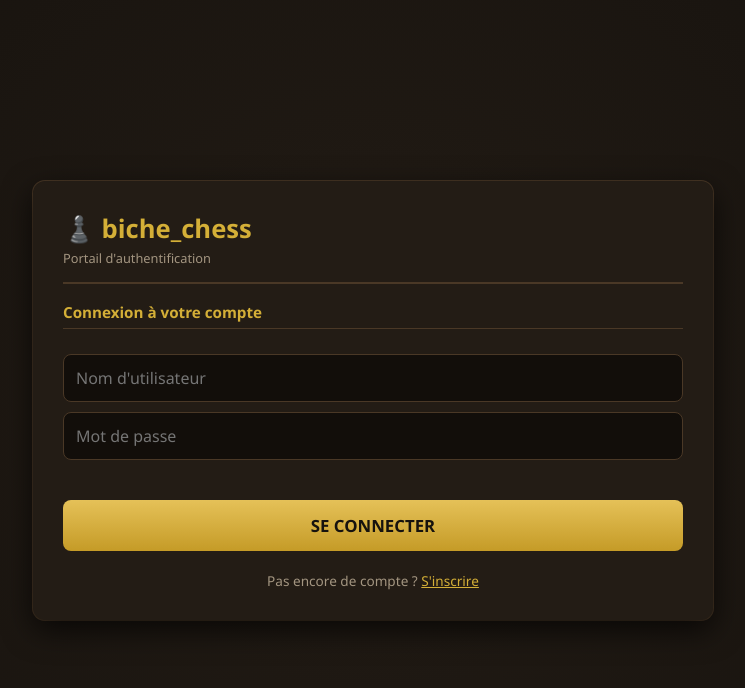
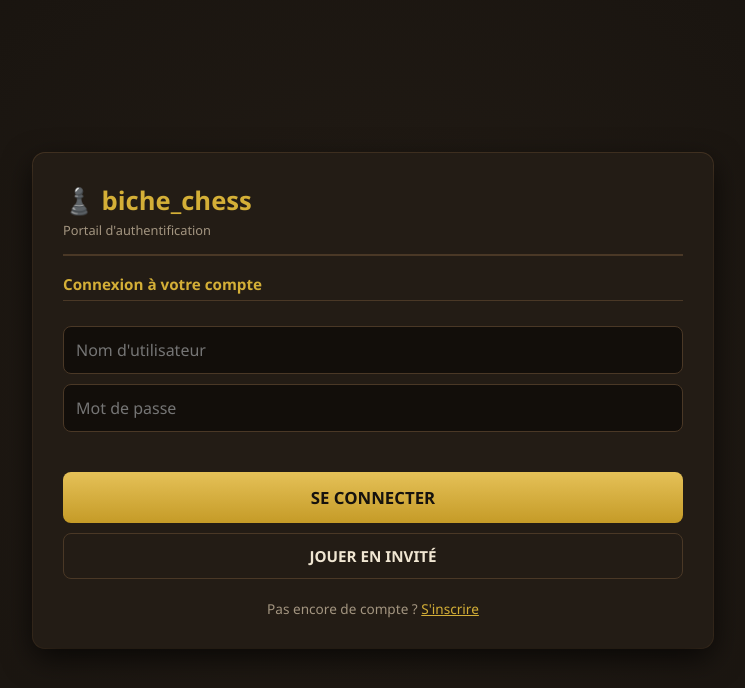
Before and after one commit to bichetonne/echec, a Flask app: page / in a window 1280 px wide. Shown: the top 688 px of the page, without its empty margins (267-1012 px from the left). Run offline with Flask 3, Linux system fonts and the light colour scheme; some libraries are stand-ins or nearby versions.

Commit message:
Ajout du bouton mode invite sans compte

```diff
--- a/templates/index.html
+++ b/templates/index.html
@@ -144,6 +144,26 @@
 
         .btn-start:hover, .btn-auth:hover {
             background: linear-gradient(to bottom, #f3cf66, #d4af37);
+        }
+
+        .btn-guest {
+            width: 100%;
+            padding: 12px;
+            background: transparent;
+            border: 1px solid var(--panel-border);
+            color: var(--text-color);
+            border-radius: 8px;
+            font-weight: 600;
+            font-size: 0.95rem;
+            cursor: pointer;
+            transition: all 0.3s ease;
+            text-transform: uppercase;
+        }
+
+        .btn-guest:hover {
+            border-color: var(--accent-color);
+            color: var(--accent-color);
+            background: rgba(212, 175, 55, 0.05);
         }
 
         .auth-switch {
@@ -294,6 +314,7 @@
                 <input type="password" id="passwordInput" placeholder="Mot de passe">
                 <div id="authMsg"></div>
                 <button class="btn-auth" id="authBtn">Se connecter</button>
+                <button class="btn-guest" id="guestBtn">Jouer en invité</button>
             </div>
             <div class="auth-switch" id="authSwitchText">Pas encore de compte ? <span>S'inscrire</span></div>
         </div>
@@ -377,6 +398,7 @@
                 document.getElementById('authMsg').textContent = "";
             });
 
+            // Bouton Connexion / Inscription
             document.getElementById('authBtn').addEventListener('click', async function() {
                 const username = document.getElementById('usernameInput').value.trim();
                 const password = document.getElementById('passwordInput').value.trim();
@@ -401,7 +423,6 @@
                         currentUser = data.username || username;
                         currentElo = data.elo !== undefined ? data.elo : 1200;
 
-                        // Mettre à jour l'affichage en haut à droite
                         document.getElementById('displayUsername').textContent = currentUser;
                         document.getElementById('displayElo').textContent = currentElo;
                         document.getElementById('headerRightProfile').classList.add('active');
@@ -415,6 +436,20 @@
                 } catch (err) {
                     msgDiv.textContent = "Erreur de connexion au serveur.";
                 }
+            });
+
+            // Bouton Jouer en Invité
+            document.getElementById('guestBtn').addEventListener('click', function() {
+                currentUser = "Invité";
+                currentElo = 1200;
+
+                document.getElementById('displayUsername').textContent = currentUser;
+                document.getElementById('displayElo').textContent = currentElo;
+                document.getElementById('headerRightProfile').classList.add('active');
+
+                document.getElementById('authScreen').classList.add('hidden');
+                document.getElementById('setupScreen').classList.remove('hidden');
+                document.getElementById('headerSubtitle').textContent = `Mode Invité - Configuration`;
             });
 
             const slider = document.getElementById('skillSlider');
@@ -461,6 +496,7 @@
         }
 
         async function updateDatabaseElo(newElo) {
+            if (currentUser === "Invité") return; // Les invités n'enregistrent pas en base de données
             try {
                 await fetch('/api/update_elo', {
                     method: 'POST',
@@ -473,10 +509,7 @@
         }
 
         function handleGameOver() {
-            // Exemple simple : si la partie s'arrête, on simule un gain ou une perte d'Elo
-            // (Ici selon si c'est mat ou autre, ou on peut l'adapter selon le résultat réel)
-            let eloChange = 15; // Gagné
-            // Si vous voulez gérer la défaite, vous pouvez ajuster selon le cas
+            let eloChange = 15;
             currentElo += eloChange;
             document.getElementById('displayElo').textContent = currentElo;
             updateDatabaseElo(currentElo);
```
